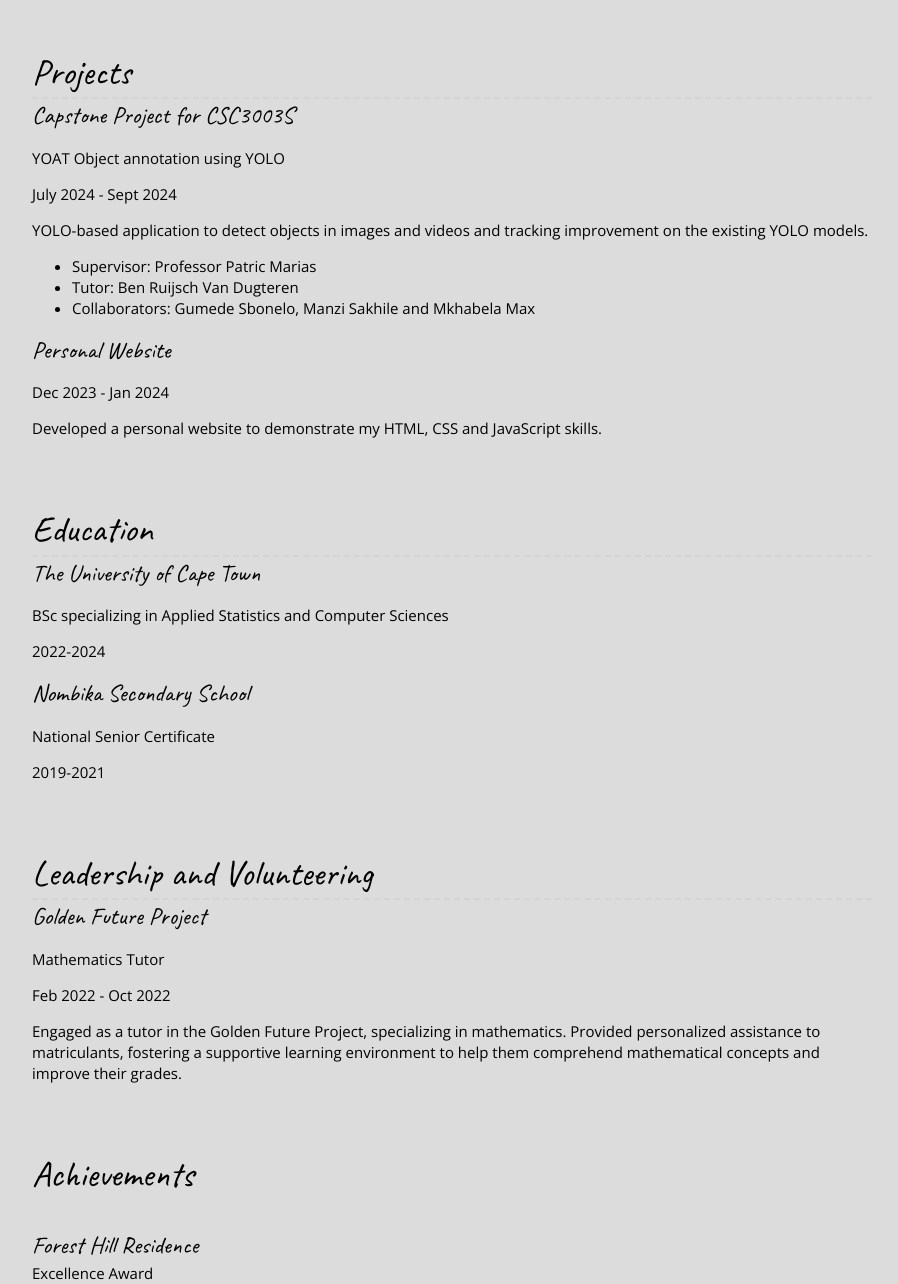
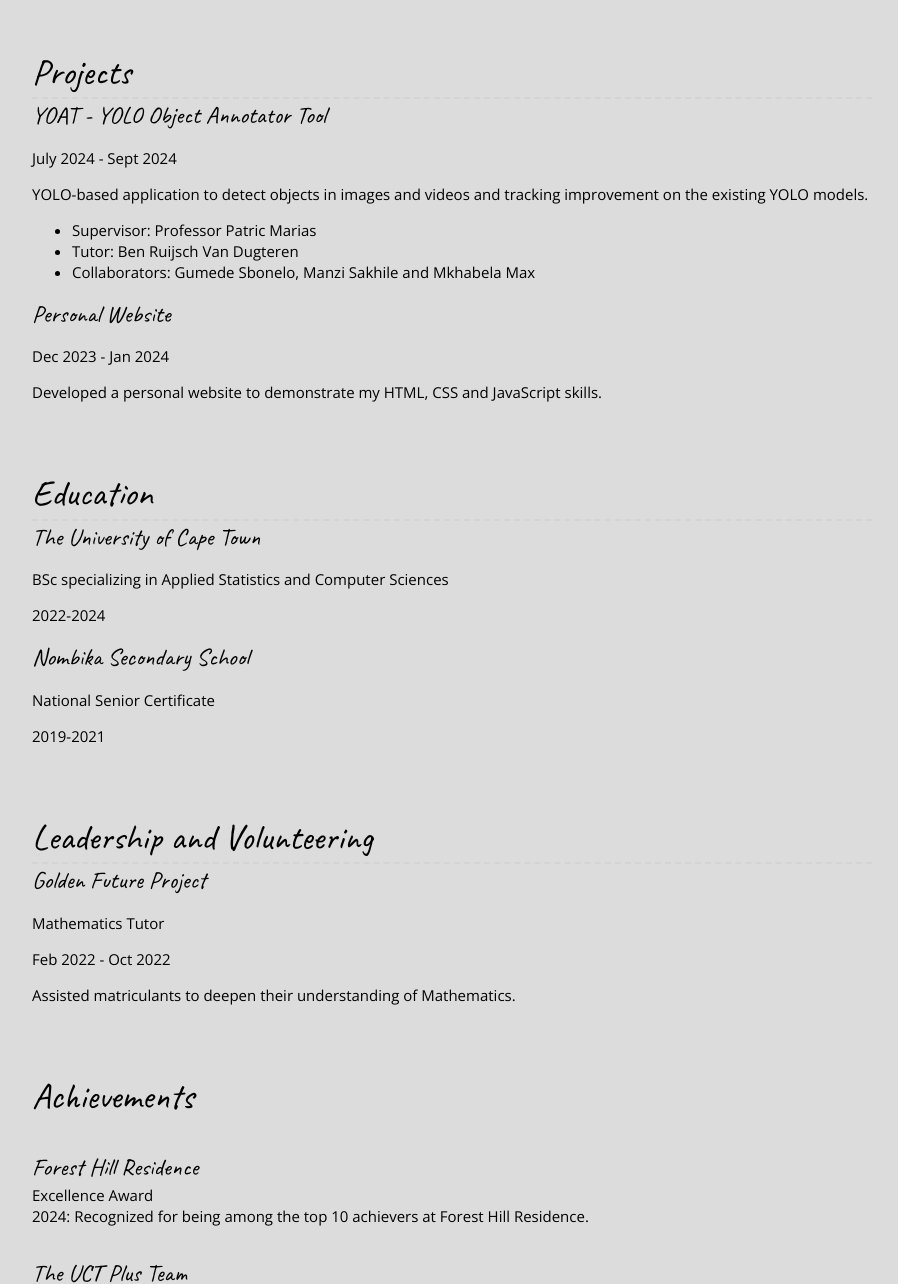
Before and after one commit to sbonelogumede/sbonelogumede.github.io, a plain HTML site: page cv.html in a window 1280 px wide. Shown: the part 1320-2604 px from the top of the page, without its empty margins (188-1086 px from the left). Drawn offline with nearby package versions, Linux system fonts and the light colour scheme.

Commit message:
Minor chnages to the cv.

```diff
--- a/cv.html
+++ b/cv.html
@@ -62,8 +62,7 @@
             <h2>Projects</h2>
             <div class="project-wrapper">
                <section class="project-item">
-                  <h3>Capstone Project for CSC3003S</h3>
-                  <p>YOAT Object annotation using YOLO</p>
+                  <h3>YOAT - YOLO Object Annotator Tool</h3>
                   <p>July 2024 - Sept 2024</p>
                   <p>YOLO-based application to detect objects in images and videos and tracking improvement on the existing YOLO models.</p>
                   <ul>
@@ -104,8 +103,7 @@
                   <h3>Golden Future Project</h3>
                   <p>Mathematics Tutor</p>
                   <p>Feb 2022 - Oct 2022</p>
-                  <p>Engaged as a tutor in the Golden Future Project, specializing in mathematics.
-                     Provided personalized assistance to matriculants, fostering a supportive learning environment to help them comprehend mathematical concepts and improve their grades.</p>
+                  <p>Assisted matriculants to deepen their understanding of Mathematics.</p>
                </section>
             </div>
          </section>
```
